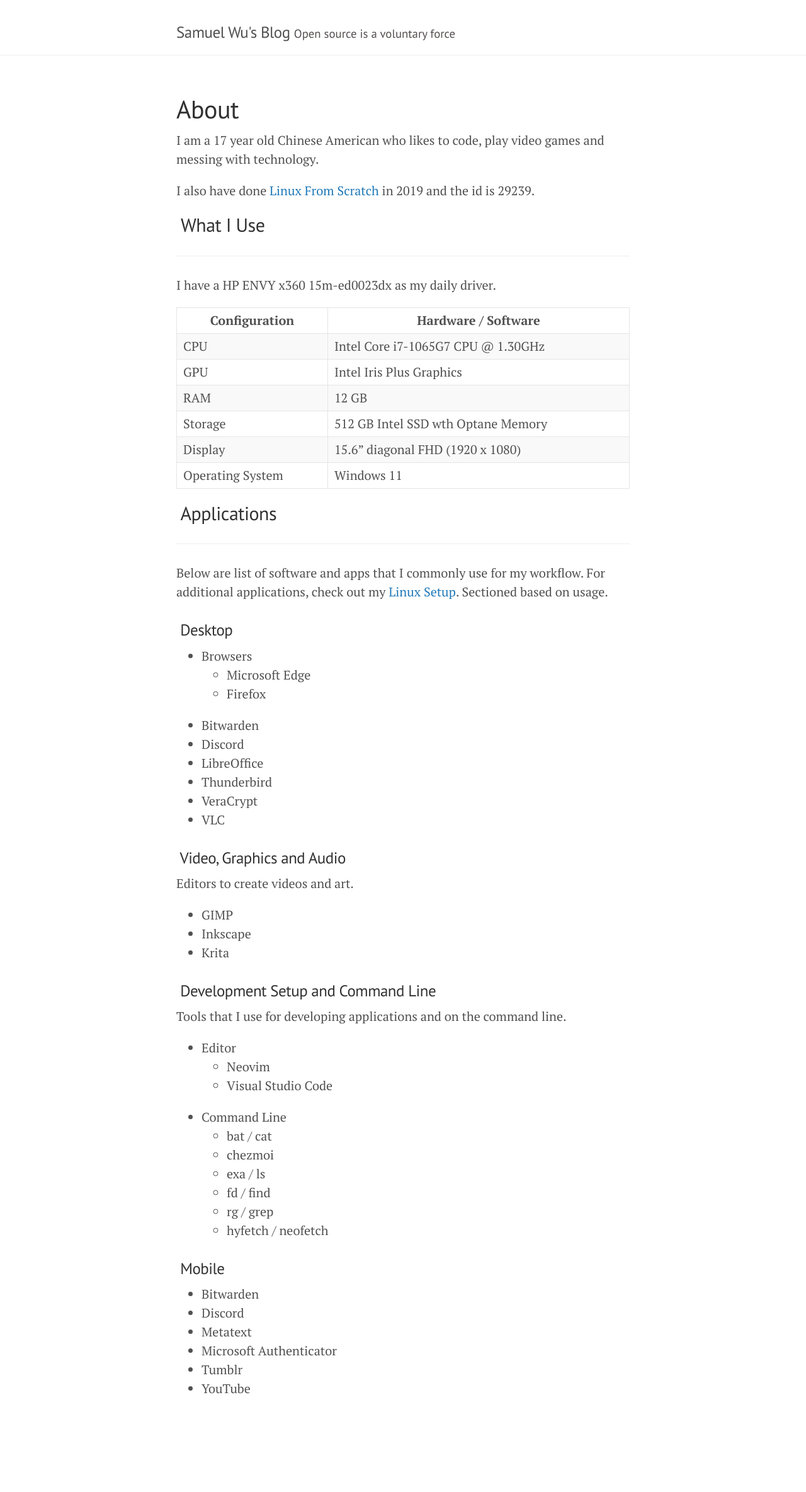
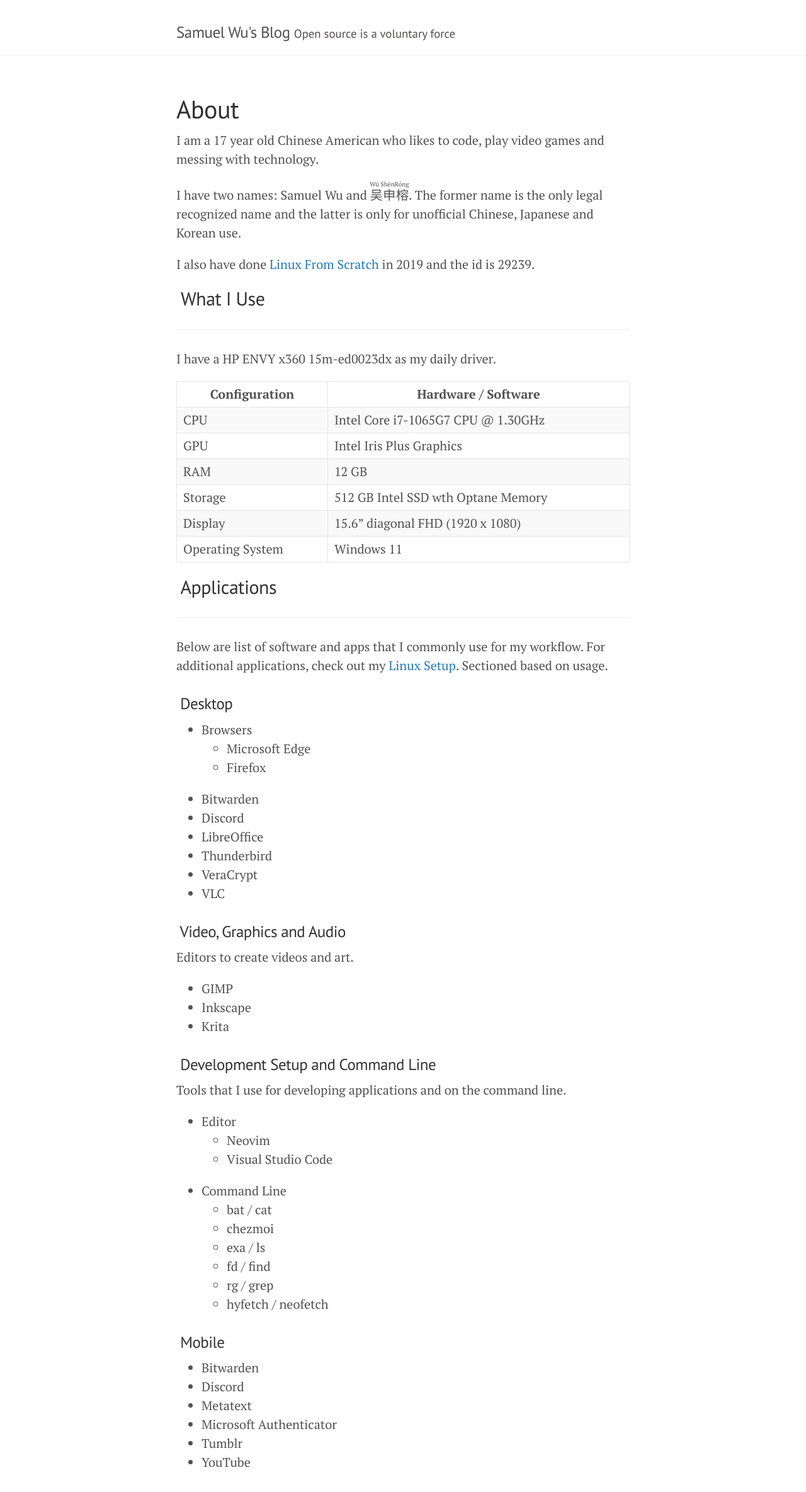
Before and after one commit to TwoPizza9621536/twopizza9621536.github.io, a Jekyll site: the page built from pages/about.md, in a window 1280 px wide, cut to the strip 104-2521 px from the top of the page. Shown: the top 2369 px of the strip at 63% size. Built offline with Jekyll 4.4.1, drawn with Linux system fonts in a browser that asks for light colours; cached includes are drawn as plain includes; some web fonts are replaced; before the commit the page ends 2404 px from its top, so only the background shows below that.

Commit message:
feat: Add Simplified Chinese fonts and remove variable fonts

```diff
--- a/_includes/head.html
+++ b/_includes/head.html
@@ -6,6 +6,9 @@
   {% if page.katex %}
   <link rel="stylesheet" href="{{ '/assets/css/katex.css' | relative_url }}">
   {% endif %}
+  {% if page.cjk %}
+  <link rel="stylesheet" href="{{ '/assets/css/cjk.css' | relative_url }}">
+  {% endif %}
 
   {% feed_meta %}
   {% seo %}
--- a/_sass/fonts.scss
+++ b/_sass/fonts.scss
@@ -65,7 +65,7 @@
   font-display: swap;
 }
 
-/*! Fira Code from https://github.com/tonsky/FiraCode */
+/* Fira Code */
 @font-face {
   font-family: "Fira Code";
   src: url("../fonts/FiraCode/FiraCode-Regular.woff2") format("woff2");
@@ -81,12 +81,3 @@
   font-style: normal;
   font-display: swap;
 }
-
-@font-face {
-  font-family: "Fira Code VF";
-  src: url("../fonts/FiraCode/FiraCode-VF.woff2") format("woff2-variations");
-  /* font-weight requires a range: https://developer.mozilla.org/en-US/docs/Web/CSS/CSS_Fonts/Variable_Fonts_Guide#Using_a_variable_font_font-face_changes */
-  font-weight: 300 700;
-  font-style: normal;
-  font-display: swap;
-}
--- /dev/null
+++ b/assets/css/cjk.scss
@@ -0,0 +1,23 @@
+---
+---
+
+/* Noto Serif */
+@font-face {
+  font-family: "Noto Serif SC";
+  src: url("../fonts/NotoSerif/NotoSerifSC-Regular.woff2") format("woff2");
+  font-weight: 400;
+  font-style: normal;
+  font-display: swap;
+}
+
+@font-face {
+  font-family: "Noto Serif SC";
+  src: url("../fonts/NotoSerif/NotoSerifSC-Bold.woff2") format("woff2");
+  font-weight: bold;
+  font-style: normal;
+  font-display: swap;
+}
+
+ruby:lang(cmn) {
+  font-family: "PT Serif", Georgia, "Times New Roman", "Noto Serif SC", FangSong, serif;
+}
--- a/pages/about.md
+++ b/pages/about.md
@@ -2,10 +2,16 @@
 layout: page
 title: About
 permalink: /about
+cjk: true
 ---
 
 I am a 17 year old Chinese American who likes to code, play video games and
 messing with technology.
+
+I have two names: Samuel Wu and
+<ruby lang="cmn">吴申榕<rp>(</rp><rt>Wū ShēnRóng</rt><rp>)</rp></ruby>.
+The former name is the only legal recognized name and the latter is only for
+unofficial Chinese, Japanese and Korean use.
 
 I also have done [Linux From Scratch][lfs] in 2019 and the id is 29239.
 
```
Also changed, not shown: pages/keys.md (+2 -7 lines), .markdownlint.yaml, Gemfile.lock, assets/fonts/FiraCode/FiraCode-VF.woff2 (deleted), 2 other files.
